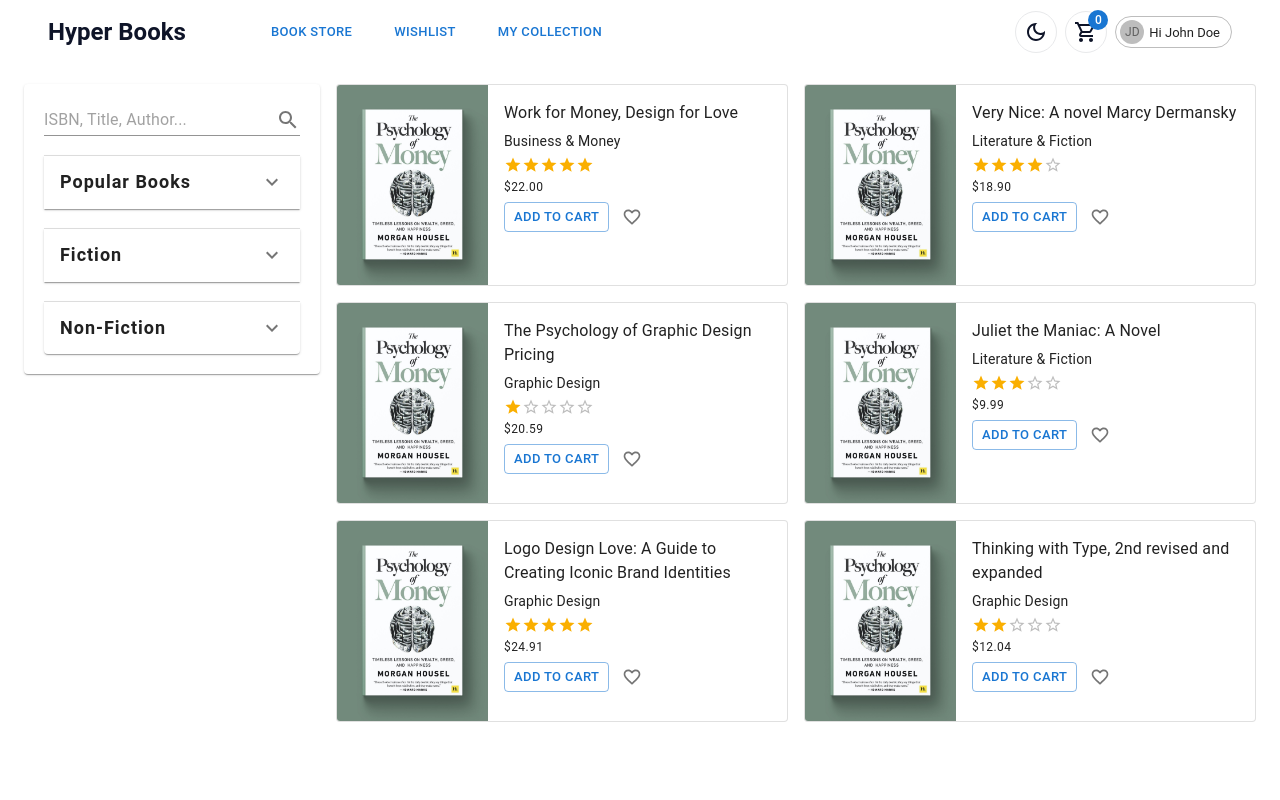
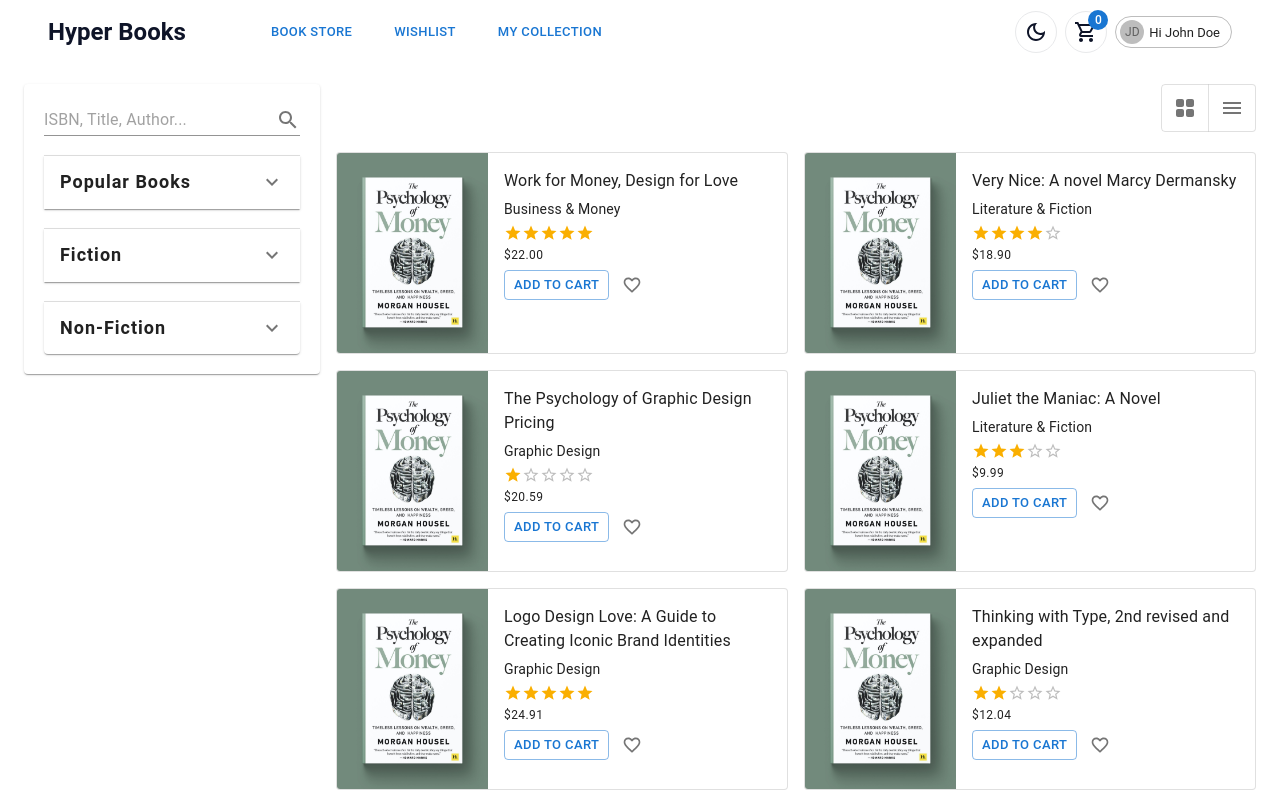
Before and after one commit to Jon-Felipe/hyperbooks, a React (Vite) app: page / in a window 1280 px wide. Built offline with nearby package versions, Linux system fonts and the light colour scheme.

Commit message:
toggle book view buttons

```diff
--- a/src/screens/HomeScreen.tsx
+++ b/src/screens/HomeScreen.tsx
@@ -4,6 +4,11 @@ import BookGridView from '../components/BookGridView';
 
 // mui
 import Grid from '@mui/material/Grid';
+import Box from '@mui/material/Box';
+import ToggleButtonGroup from '@mui/material/ToggleButtonGroup';
+import ToggleButton from '@mui/material/ToggleButton';
+import GridViewRoundedIcon from '@mui/icons-material/GridViewRounded';
+import MenuIcon from '@mui/icons-material/Menu';
 
 type Props = {};
 
@@ -15,6 +20,22 @@ function HomeScreen({}: Props) {
           <SideFilters />
         </Grid>
         <Grid item xs={12} md={9}>
+          <Box
+            sx={{
+              display: 'flex',
+              justifyContent: 'flex-end',
+              marginBottom: '20px',
+            }}
+          >
+            <ToggleButtonGroup>
+              <ToggleButton value={''}>
+                <GridViewRoundedIcon />
+              </ToggleButton>
+              <ToggleButton value={''}>
+                <MenuIcon />
+              </ToggleButton>
+            </ToggleButtonGroup>
+          </Box>
           <BookGridView />
         </Grid>
       </Grid>
```
